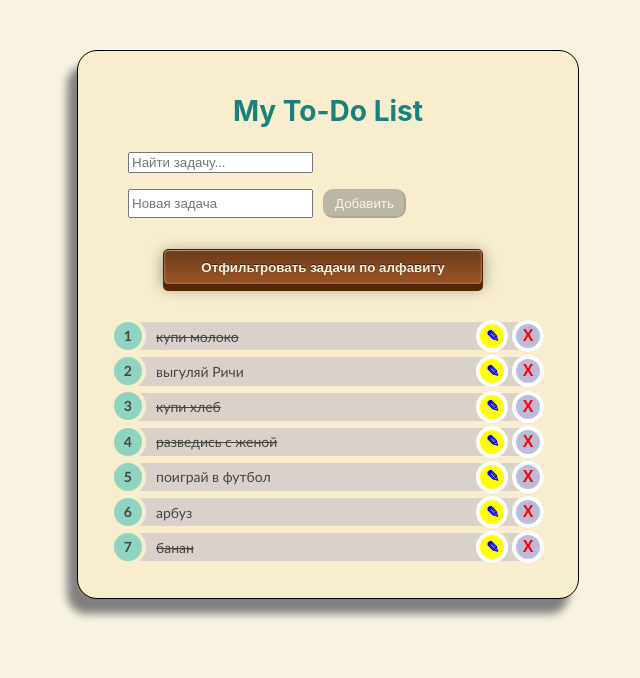
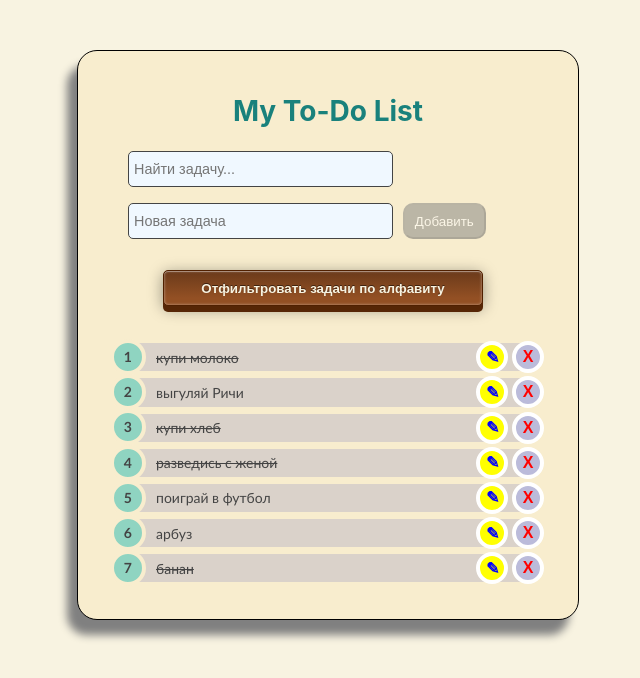
Before and after one commit to vitalyvitmens/todo-list-context-api-react, a React (Create React App) app in the folder my-app/: page / in a window 1280 px wide. Shown: the top 678 px of the page, without its empty margins (312-952 px from the left). Built offline with nearby package versions, Linux system fonts and the light colour scheme; data requests are answered from the project's data file.

Commit message:
styles input

```diff
--- a/my-app/src/components/todo-form/todo-form.module.css
+++ b/my-app/src/components/todo-form/todo-form.module.css
@@ -15,3 +15,14 @@
 	color: white;
 	opacity: 0.5;
 }
+
+input {
+  height: 1.5rem;
+  width: 15.8rem;
+  border: 1px solid #444;
+  border-radius: 5px;
+  padding: 5px;
+  background-color: aliceblue;
+  font-style: normal;
+  font-size: 0.9rem;
+}
```
